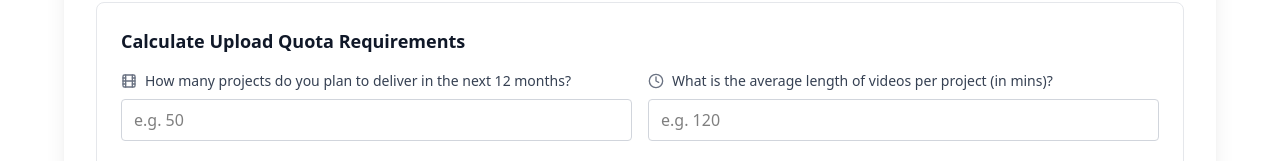
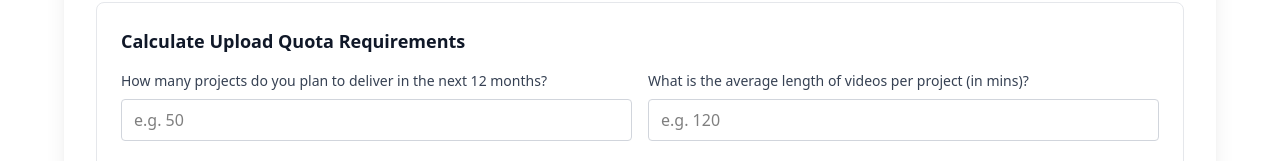
Before and after one commit to ahasandatavro/price-plan, a React (Vite) app: page / in a window 1280 px wide. Shown: the part 162-323 px from the top of the page. Built offline with nearby package versions, Linux system fonts and the light colour scheme.

Commit message:
fix pricing page

```diff
--- a/src/components/CalculatorForm/CalculatorForm.tsx
+++ b/src/components/CalculatorForm/CalculatorForm.tsx
@@ -72,7 +72,7 @@ export const CalculatorForm: React.FC<CalculatorFormProps> = ({ inputs, onInputC
         {/* Projects in next 12 months */}
         <div>
           <label htmlFor="films" className="flex items-center gap-2 text-sm font-medium text-gray-700 mb-2">
-            <Film className="w-4 h-4 text-gray-500 hidden sm:block" />
+
             How many projects do you plan to deliver in the next 12 months?
           </label>
           <input
@@ -90,8 +90,7 @@ export const CalculatorForm: React.FC<CalculatorFormProps> = ({ inputs, onInputC
 
         {/* Average video length per project */}
         <div>
-          <label htmlFor="duration" className="flex items-center gap-2 text-sm font-medium text-gray-700 mb-2">
-            <Clock className="w-4 h-4 text-gray-500 hidden sm:block" />
+          <label htmlFor="duration" className="flex items-center gap-2 text-sm font-medium text-gray-700 mb-2 ">
             What is the average length of videos per project (in mins)?
           </label>
           <input
```
